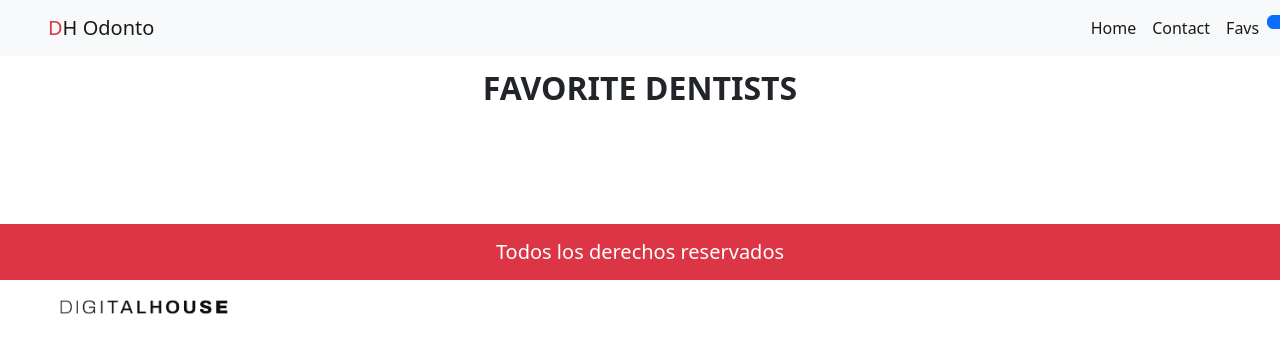
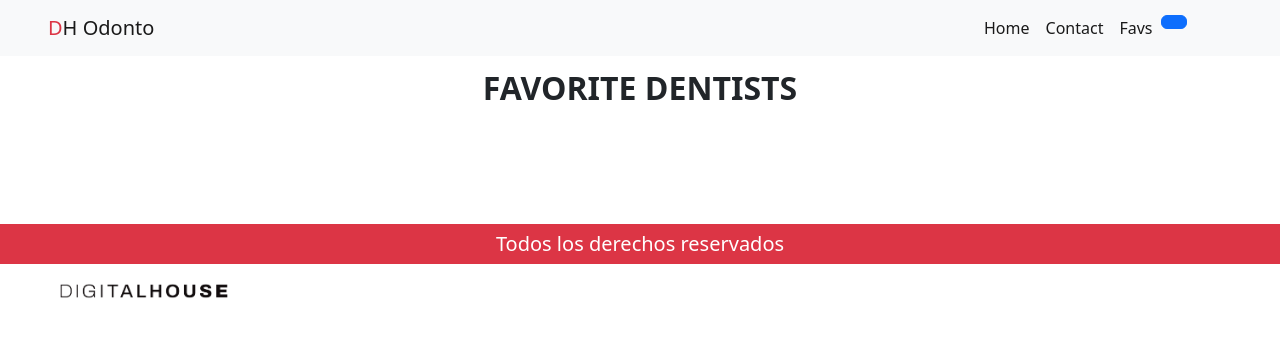
Before and after one commit to karengomezs/Dentist-Project, a Next.js app in the folder my-app/: page /favs in a window 1280 px wide. Shown: the top 352 px of the page. Built offline with nearby package versions, Linux system fonts and the light colour scheme.

Commit message:
footer and colors OK

```diff
--- a/my-app/components/footer.jsx
+++ b/my-app/components/footer.jsx
@@ -4,16 +4,13 @@ import { useContext } from "react";
 export default function Footer() {
   const state = useContext(globalContext);
   return (
-		<footer >
-			<div className="row justify-content-md-center">
-				<h5 className="col text-center bg-danger text-bg-dark p-3 ">Todos los derechos reservados</h5>
-        	</div>
+    <footer>
+      <h5 className="col text-center bg-danger text-bg-dark p-2  ">
+        Todos los derechos reservados
+      </h5>
+
       <div className="col-md-9 text-left d-flex flex-row">
-						<img
-							src="/images/DH.png"
-							className="w-25 h-25 ps-5"
-							alt="..."
-						/>
+        <img src="/images/DH.png" className="w-25 h-25 ps-5" alt="..." />
         <span className="d-flex flex-row-reverse col-sm-12 align-content-end">
           <i className="fa-brands rounded fs-4 pe-3 pt-3 fa-facebook"></i>
           <i className="fa-brands rounded fs-4 pe-5 pt-3 fa-instagram"></i>
@@ -21,7 +18,6 @@ export default function Footer() {
           <i className="fa-brands rounded fs-4 pe-5 pt-3 fa-tiktok"></i>
         </span>
       </div>
-
     </footer>
   );
 }
--- a/my-app/components/nav-bar.jsx
+++ b/my-app/components/nav-bar.jsx
@@ -9,10 +9,10 @@ export default function NavBar() {
   return (
     <nav
       className={`navbar navbar-expand-lg ${
-        isDark ? "navbar-dark bg-secondary" : "bg-light"
+        isDark ? "navbar-dark bg-dark bg-opacity-50" : "bg-light"
       }`}
     >
-      <div className="navbar-brand col-sm-10">
+      <div className="navbar-brand col-sm-9">
         <span className="text-danger ps-5">D</span>
         <span className="">H </span>
         <span>Odonto</span>
@@ -38,7 +38,7 @@ export default function NavBar() {
             onClick={() => {
               dispatch({ type: "changeMode" });
             }}
-            className={`btn ${isDark ? "btn-warning" : " btn-primary"}`}
+            className={`btn ${isDark ? "btn-warning" : "btn-primary"}`}
           >
             <i className={!isDark ? "fa-solid fa-moon" : "fa-solid fa-sun"}></i>
           </button>
--- a/my-app/pages/favs.jsx
+++ b/my-app/pages/favs.jsx
@@ -18,7 +18,7 @@ export default function Favs() {
   const state = useContext(globalContext);
 
   return (
-    <div className={`min-vh-100 ${state.isDark ? "bg-dark" : "bg-body"} `}>
+    <div className={`min-vh-100 ${state.isDark ? "bg-secondary" : "bg-body"} `}>
       <NavBar />
 
       <main className="container">
@@ -42,7 +42,7 @@ export default function Favs() {
           })}
         </div>
       </main>
-      <Footer/>
+      <Footer />
     </div>
   );
 }
--- a/my-app/pages/index.jsx
+++ b/my-app/pages/index.jsx
@@ -19,7 +19,11 @@ export default function Home() {
   }, []);
 
   return (
-    <div className={`min-vh-100 ${state.isDark ? "bg-dark" : "bg-body"} `}>
+    <div
+      className={`min-vh-100 max-vw-100 ${
+        state.isDark ? "bg-secondary" : "bg-body"
+      } `}
+    >
       <NavBar />
       <main className="container">
         <H2>HOME</H2>
--- a/my-app/styles/globals.css
+++ b/my-app/styles/globals.css
@@ -1,5 +1,6 @@
 html,
 body {
+  max-width: 100vw;
   padding: 0;
   margin: 0;
   font-family: -apple-system, BlinkMacSystemFont, Segoe UI, Roboto, Oxygen,
@@ -13,6 +14,8 @@ a {
 
 * {
   box-sizing: border-box;
+  margin: 0;
+  padding: 0;
 }
 
 @media (prefers-color-scheme: dark) {
@@ -23,6 +26,4 @@ a {
     color: white;
     background: black;
   }
-
-
 }
```
Also changed, not shown: my-app/pages/contact.jsx (+7 -3 lines). Lines whose indentation alone changed are shown as unchanged.
